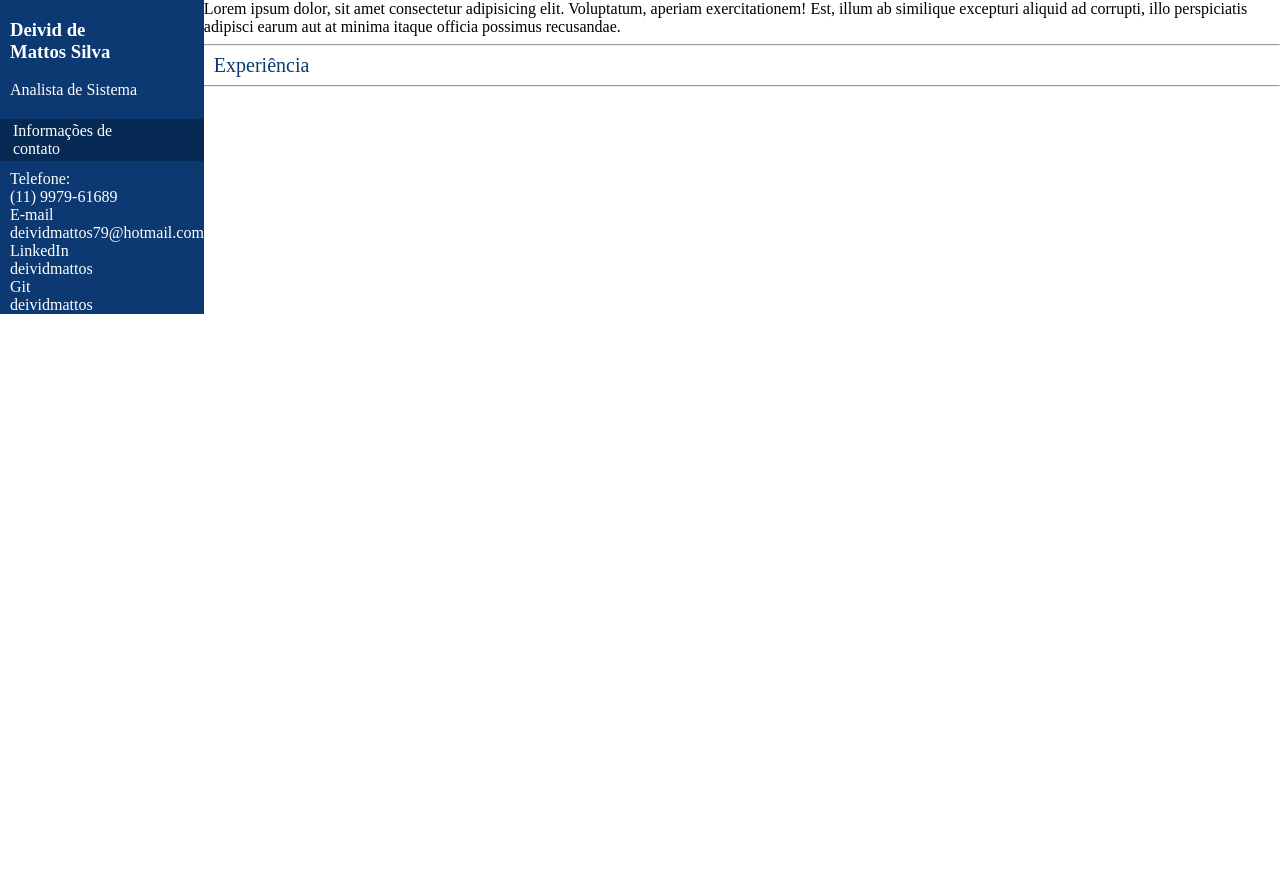
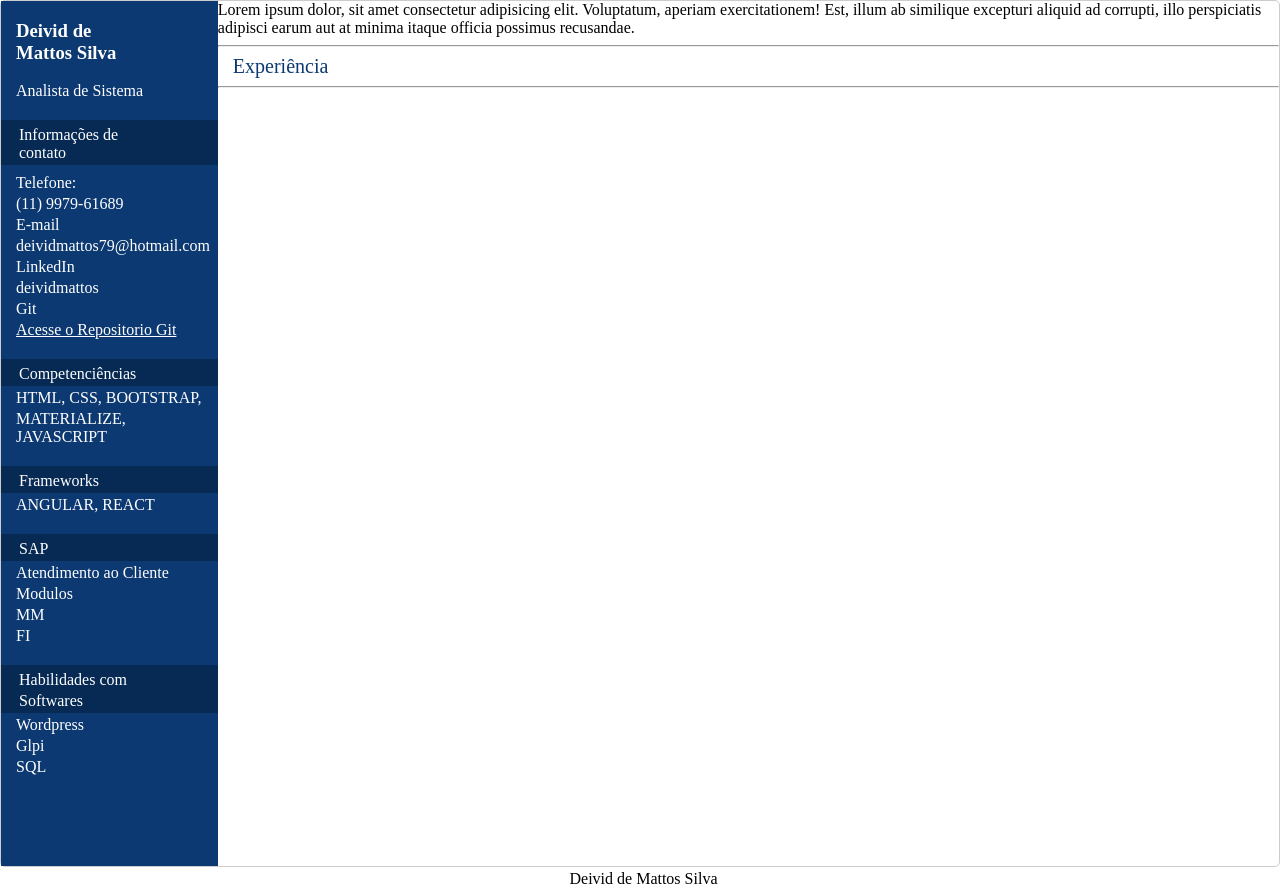
Before and after one commit to Deividmattos/jogoVelha, a plain HTML site: page index.html in a window 1280 px wide. Before the commit the page ends 800 px from the top, so only its background shows below. Drawn offline with Linux system fonts and the light colour scheme.

Commit message:
atualização dados pessoas

```diff
--- a/css/style.css
+++ b/css/style.css
@@ -2,25 +2,35 @@ body, html{
   margin:0;
   padding: 0;
 
+}
 
-}
 .dados{
     background-color: #0c3971;
     margin:0;
 }
 h3, span{
     color: white;
-    margin-left: 10px;
-
+    margin-left: 15px;
+}
+p{
+  color: white;
+  margin: 3px 0px 0px 15px;
+  padding-right: 8px;
+}
+a{
+    color: white;
 }
 .row{
     display:flex;
+    border: 1px solid #ccc;
+    border-radius: 5px;
 }
-.informacao{
+.informacao, .competencia, .frame, .erp, .habilidade{
     background-color: #062A54;
     margin-top: 20px;
     padding: 3px;
 }
+
 .experi{
    color: #0c3971;
    font-size: 20px;
@@ -29,3 +39,11 @@ h3, span{
 .contato{
     margin-top: 9px;
 }
+.vazia{
+    height: 90px;
+}
+
+footer p {
+    text-align: center;
+    color: black;
+}
--- a/index.html
+++ b/index.html
@@ -15,31 +15,75 @@
                  <h3>Deivid de <br>Mattos Silva</h3>
                  <span>Analista de Sistema </span>
                  <div class="informacao">
-                   <span>Informações de</span><br>
+                   <p>Informações de</p>
                    <span>contato</span>
                  </div>
 
                  <div class="contato">
-                     <span class="telefone">Telefone:</span><br>
-                     <span class="telefone">(11) 9979-61689</span><br>
-                     <span class="email">E-mail</span><br>
-                     <span class="email">deividmattos79@hotmail.com</span><br>
-                     <span class="linkdin">LinkedIn</span><br>
-                     <span class="linkdin">deividmattos</span><br>
-                     <span class="git">Git</span><br>
-                     <span class="git">deividmattos</span><br>
+                     <p class="telefone">Telefone:</p>
+                     <p class="telefone">(11) 9979-61689</p>
+                     <p class="email">E-mail</p>
+                     <p class="email">deividmattos79@hotmail.com</p>
+                     <p class="linkdin">LinkedIn</p>
+                     <p class="linkdin">deividmattos</p>
+                     <p class="git">Git</p>
+                     <p class="git">
+                         <a href="https://github.com/Deividmattos" target="_blank">Acesse o Repositorio Git</a>
+                     </p>
                  </div>
+                 <div class="competencia">
+                    <p>Competenciências</p>
+                  </div>
+                  <div>
+                      <div>
+                          <p>HTML, CSS, BOOTSTRAP,</p>
+                          <p>MATERIALIZE, JAVASCRIPT</p>
+                      </div>
+                      <div class="frame">
+                        <p>Frameworks</p>
+                      </div>
+                      <div>
+                        <p>ANGULAR, REACT</p>
+                      </div>
+                      <div class="erp">
+                        <p>SAP</p>
+                      </div>
+                      <div class="word">
+                         <p>Atendimento ao Cliente</p>
+                         <p> Modulos</p>
+                         <p>MM</p>
+                         <p>FI</p>
+                      </div>
+                      <div class="habilidade">
+                        <p>Habilidades com</p>
+                        <p>Softwares</p>
+                      </div>
+                      <div>
+                         <p>Wordpress</p>
+                         <p>Glpi</p>
+                         <p>SQL</p>
+                      </div>
+                      <div class="vazia">
+
+                      </div>
+
+                  </div>
                </div>
             </div>
-            <div class="col-8 experiencia">
+            <div class="card_experiencia">
                 <div>
                     Lorem ipsum dolor, sit amet consectetur adipisicing elit. Voluptatum, aperiam exercitationem! Est, illum ab similique excepturi aliquid ad corrupti, illo perspiciatis adipisci earum aut at minima itaque officia possimus recusandae.
                 </div>
                 <hr>
-                <span class="experi">Experiência</span>
+                <p class="experi">Experiência</p>
                 <hr>
             </div>
         </div>
+
+            <footer>
+                <p>Deivid de Mattos Silva</p>
+            </footer>
+
     </div>
 </body>
 </html>
```
